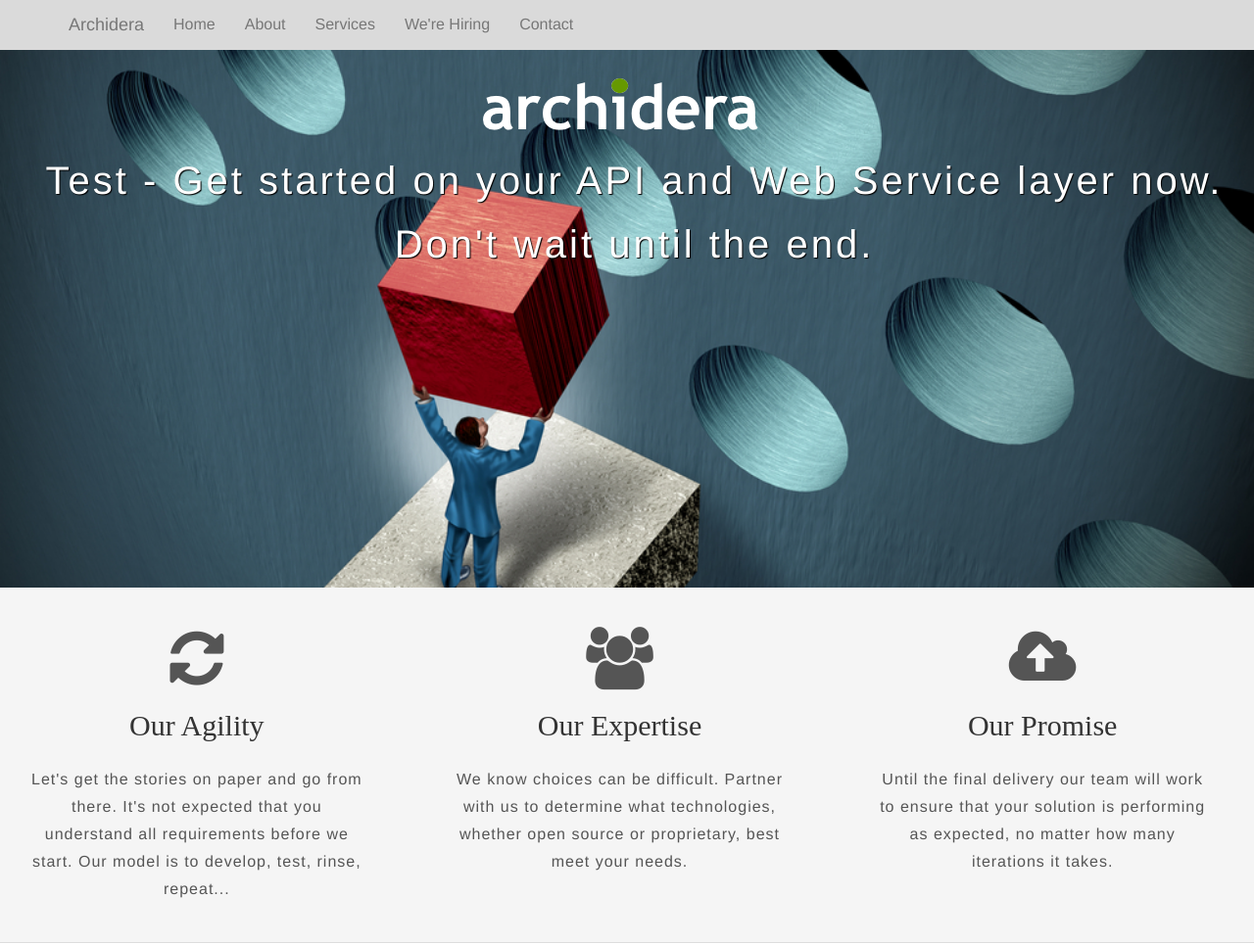
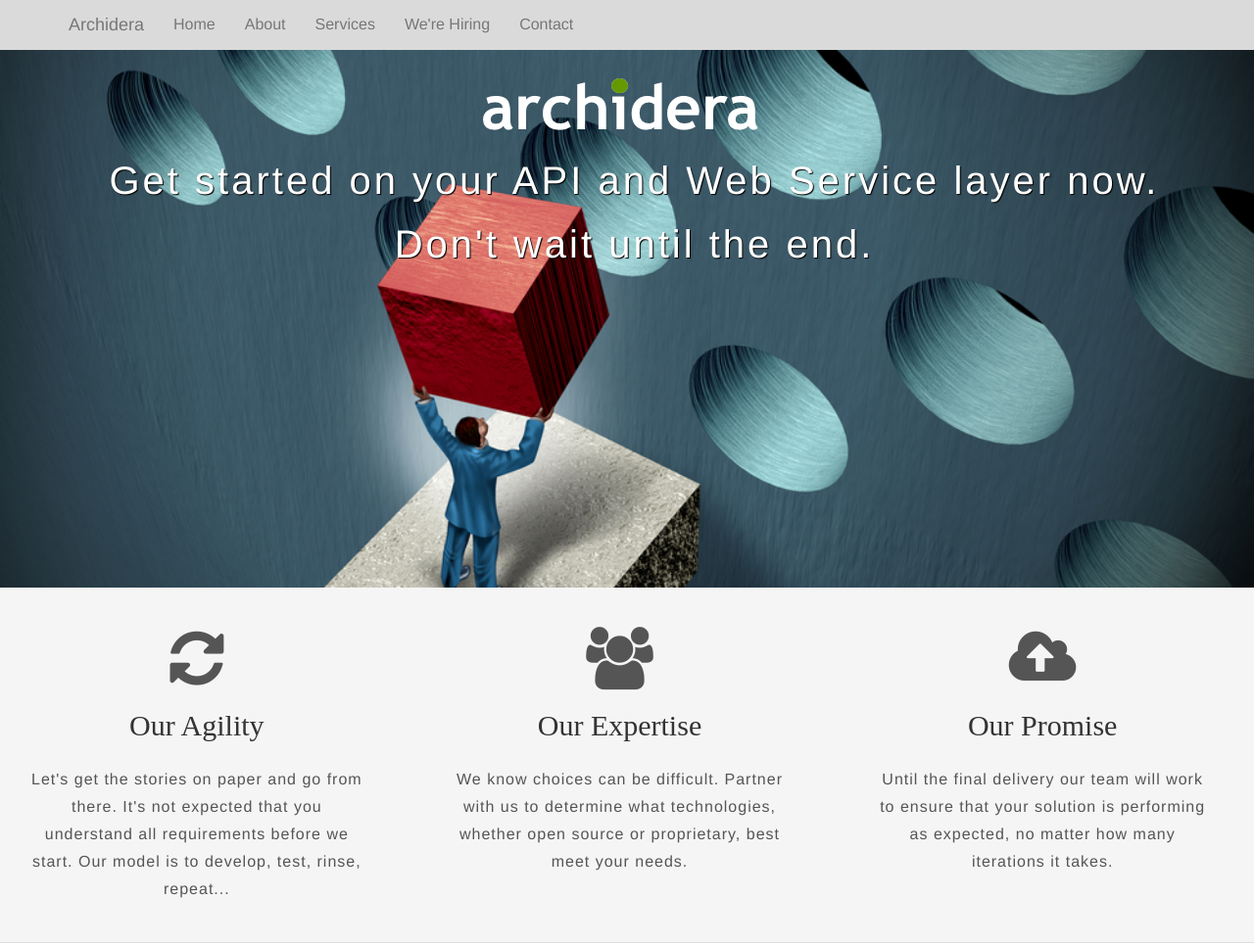
Before and after one commit to jason-archidera/companysitev2, a website: page app/index.html in a window 1280 px wide. Shown: the top 965 px of the page at 98% size. Drawn offline with nearby package versions, Linux system fonts and the light colour scheme.

Commit message:
fix + branch merge

```diff
--- a/app/index.html
+++ b/app/index.html
@@ -60,7 +60,7 @@
     <div id="headerwrap">
         <header class="clearfix">
           <div class="img-responsive"><img src="assets/img/archidera_logo_white.png" alt=""></div>
-          <p>Test - Get started on your API and Web Service layer now. </p>
+          <p>Get started on your API and Web Service layer now. </p>
           <p>Don't wait until the end.</p>
       </header>
     </div><!-- /headerwrap -->
```
